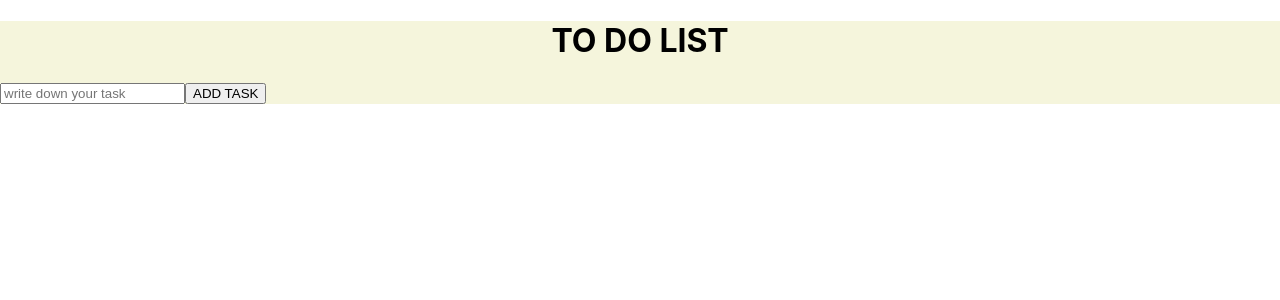
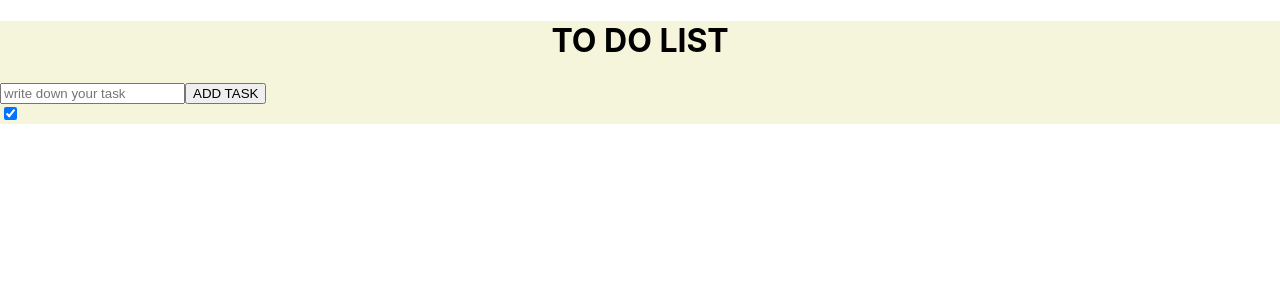
Before and after one commit to zerofille/to-do-list, a React (Create React App) app: page / in a window 1280 px wide. Shown: the top 300 px of the page. Built offline with nearby package versions, Linux system fonts and the light colour scheme.

Commit message:
Add  input

```diff
--- a/src/Components/ListWrapper/index.jsx
+++ b/src/Components/ListWrapper/index.jsx
@@ -1,24 +1,7 @@
 import { useState } from "react";
 import UserInput from "../UserInput";
-
-const TaskAdder = ({tasks}) => {
-
-    return <div>
-        {tasks.map((task)=>{
-            return
-            <div style={{display:'flex'}}><input type="checkbox"/><p>{task.body}</p></div>
-        })}
-    </div>
-  };
- // create toggle func input checked={task.isDone} toggle will change this state
-
-
 export default function ListWrapper() {
-
-
   const [tasks, setTasks] = useState([]);
-
-
 
   return (
     <main>
@@ -30,3 +13,24 @@ export default function ListWrapper() {
     </main>
   );
 }
+
+const TaskAdder = (props) => {
+  const toggle = (i) => {
+    const newTasks = props.tasks.map((task) => {
+      const newTask = {
+        ...task,
+        isDone: task.id === i ? !task.id : task.id,
+      };
+      return newTask;
+    });
+    props.setTasks(newTasks);
+  };
+  return (
+    <div onClick={(task) => toggle(task.id)}>
+      <input type="checkbox" checked="{task.isDone}" />
+      <p>{}
+
+      </p>
+    </div>
+  );
+};
```
